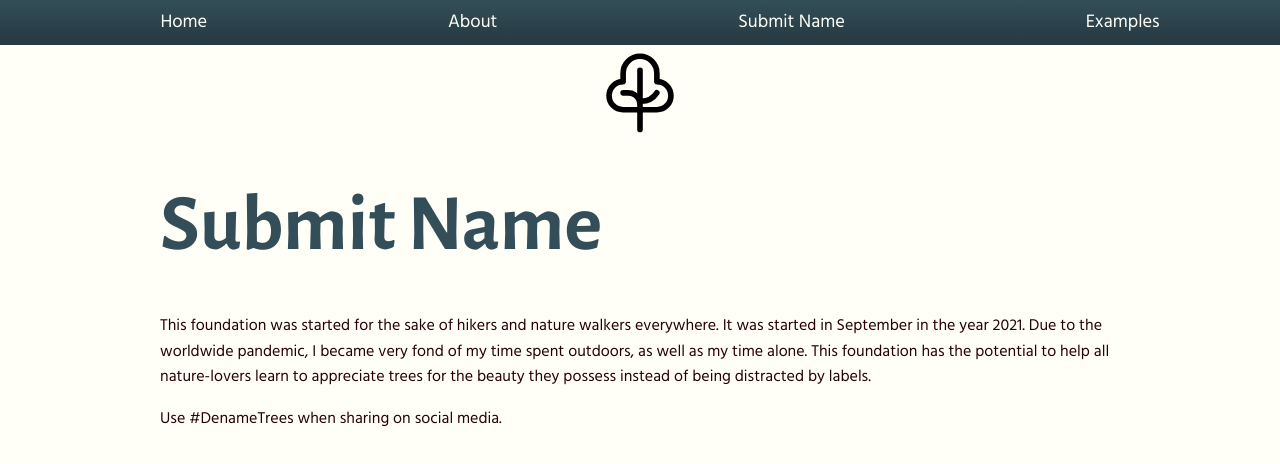
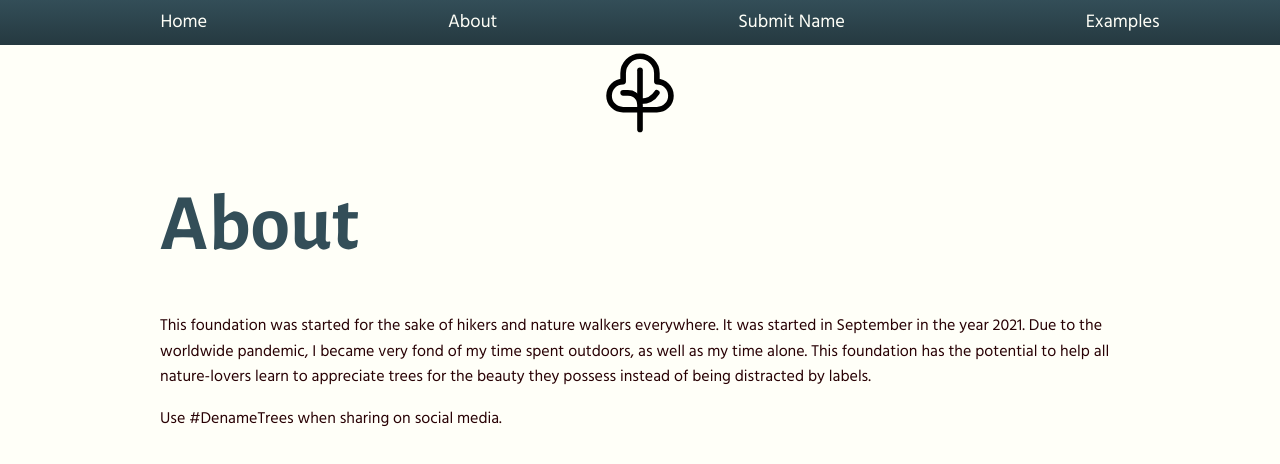
Before and after one commit to hannahmthomas1/Responsive-Flexboxes, a plain HTML site: page about/index.html in a window 1280 px wide. Drawn offline with nearby package versions, Linux system fonts and the light colour scheme.

Commit message:
Update index.html

```diff
--- a/about/index.html
+++ b/about/index.html
@@ -33,7 +33,7 @@
   <main>
     <div class="form-heading">
       <img src="../images/tree-icon.svg" alt="Tree icon" width="90" height="90" />
-      <h1>Submit Name</h1>
+      <h1>About</h1>
     </div>
     <p>This foundation was started for the sake of hikers and nature walkers everywhere. It was started in September
       in
```
